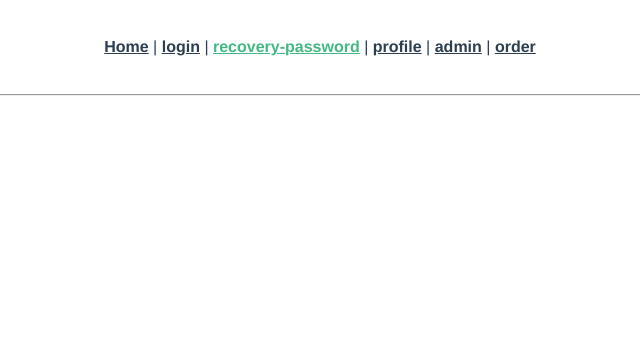
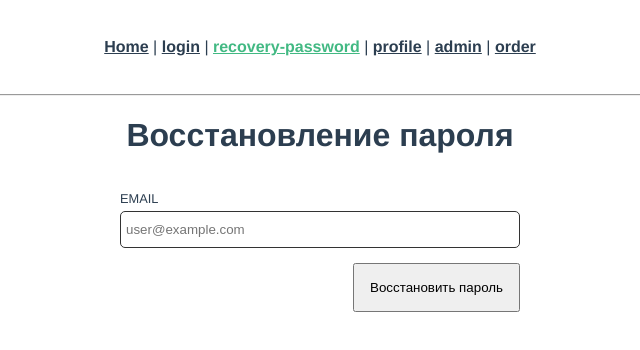
Before and after one commit to YuliaAnikeeva/f-ZooBro, a Vue app: page /recovery-password in a window 1280 px wide. Shown: the top 350 px of the page, without its empty margins (320-960 px from the left). Built offline with nearby package versions, Linux system fonts and the light colour scheme.

Commit message:
view. password recovery

```diff
--- /dev/null
+++ b/src/components/RecoveryPasswordForm.vue
@@ -0,0 +1,120 @@
+<template>
+  <div class="form-recovery">
+    <div v-if="status=='success'">
+      <p class="message message--success">{{ msg }}</p>
+    </div>
+    <div v-else>
+      <p v-if="status=='error'" class="message message--error">{{ msg }}</p>
+      <form  class="form" @submit.prevent="onSubmit" ref="form">
+          <div class="field" :class="{ 'field--error': $v.email.$error }">
+              <label class="label" for="email-field">Email</label>
+              <input class="input" :disabled="disabled" id="email-field" type="email" v-model="$v.email.$model" placeholder="user@example.com">
+              <div class="error" v-if="!$v.email.required">Введите e-mail</div>
+              <div class="error" v-if="!$v.email.email">Введите корректный e-mail</div>
+          </div>
+          <input class="button" type="submit" value="Восстановить пароль" :disabled="disabled">
+      </form>
+    </div>
+  </div>
+</template>
+
+<script>
+import { required, email } from 'vuelidate/lib/validators'
+
+export default {
+  name: 'RecoveryPasswordForm',
+  data () {
+    return {
+      email: '',
+      status: '',
+      msg: '',
+    }
+  },
+  computed: {
+    disabled: function () {
+      return this.status === 'pending'
+    }
+  },
+  validations: {
+    email: {
+      required,
+      email
+    }
+  },
+  methods: {
+    onSubmit: function () {
+      new Promise((resolve, reject) => {
+        this.status = 'pending'
+        setTimeout( () => {
+          if (this.email === 'user@example.com') {
+            resolve("Письмо c паролем отправленно на почту")
+          }
+          reject("Пользователь с таким email не зарегистрирован")
+        },2000)
+      }).then( msg => {
+        this.status = 'success'
+        this.msg = msg
+      }).catch( msg => {
+        this.status = 'error'
+        this.msg = msg
+      })
+    }
+  }
+}
+</script>
+
+<style lang="scss" scoped>
+ .form {
+    margin: 0 auto;
+    display: flex;
+    flex-direction: column;
+
+    @media (min-width: 425px) {
+      width: 400px;
+    }
+  }
+  .field {
+    display: flex;
+    flex-direction: column;
+    margin: 15px 0;
+  }
+  .label {
+    align-self: flex-start;
+    text-transform: uppercase;
+    font-size: 0.8em;
+    margin-bottom: 5px;
+  }
+  .input {
+    padding: 10px 5px;
+    border-radius: 5px;
+    border: 1px solid #333;
+  }
+  .link {
+    margin: 15px 0;
+  }
+  .button {
+    padding: 15px;
+    align-self: flex-end;
+  }
+  .error {
+    color: red;
+    align-self: flex-start;
+    margin: 5px 0;
+    font-size: 0.8em;
+    display: none;
+  }
+  .field--error .input {
+    border-color: red;
+  }
+  .field--error .error {
+    display: block;
+  }
+  .message {
+    &--success {
+      color: green;
+    }
+    &--error {
+      color: red;
+    }
+  }
+</style>
--- a/src/views/RecoveryPassword.vue
+++ b/src/views/RecoveryPassword.vue
@@ -1,13 +1,19 @@
 <template>
-
+  <div>
+    <h1>Восстановление пароля</h1>
+    <RecoveryPasswordForm />
+  </div>
 </template>
 
 <script>
+  import RecoveryPasswordForm from '../components/RecoveryPasswordForm'
+
   export default {
     name: 'RecoveryPassword',
     metaInfo: {
       title: 'RecoveryPassword',
     },
+    components: { RecoveryPasswordForm }
   }
 </script>
 
```
